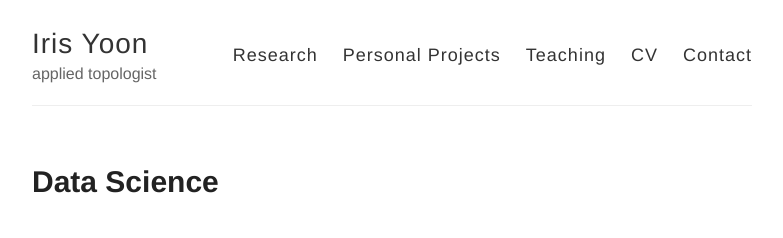
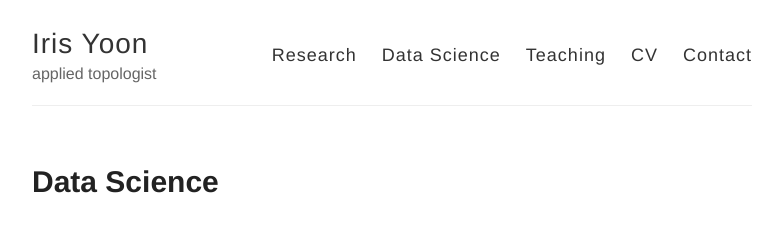
Before and after one commit to irishryoon/irishryoon.github.io, a Jekyll site: the page built from data_science.md, in a window 1280 px wide, cut to the strip 0-424 px from the top of the page. Shown: the top 238 px of the strip, without its empty margins (248-1031 px from the left). Built offline with Jekyll 4.4.1, drawn with Linux system fonts in a browser that asks for light colours.

Commit message:
added data science

```diff
--- a/_config.yml
+++ b/_config.yml
@@ -17,12 +17,12 @@
 # Includes an icon in the footer for each username you enter
 footer-links:
   dribbble:
-  email:
+  email: irishryoon@gmail.com
   facebook:
   flickr:
-  github:
+  github: https://github.com/irishryoon
   instagram:
-  linkedin:
+  linkedin: https://www.linkedin.com/in/iris-yoon-7825103b/
   pinterest:
   rss: # just type anything here for a working RSS icon
   twitter:
--- a/_layouts/default.html
+++ b/_layouts/default.html
@@ -26,7 +26,7 @@
 
           <nav>
             <a href="{{ site.baseurl }}/research">Research</a>
-            <a href="{{ site.baseurl }}/personal_projects">Personal Projects</a>
+            <a href="{{ site.baseurl }}/data_science">Data Science</a>
             <a href="{{ site.baseurl }}/teaching">Teaching</a>
             <a href="{{ site.baseurl }}/CV">CV</a>
             <a href="{{ site.baseurl }}/contact">Contact</a>
--- a/data_science.md
+++ b/data_science.md
@@ -8,7 +8,7 @@
 
 During my 5 week fellowship at <a href="https://www.correlation-one.com/ds4a">Data Science for All Women's Summit</a> (Fall 2020), my teammates and I built a fake news detector using various natural language processing tools such as embeddings, RNN, BERT, and transfer learning. We performed careful preprocessing to remove biases in the dataset, and we used a model interpretability tool called LIME to identify points of improvement for our model.
 
-<iframe src="//www.slideshare.net/slideshow/embed_code/key/f5TLIG5Ag7wuGg" width="595" height="485" frameborder="0" marginwidth="0" marginheight="0" scrolling="no" style="border:1px solid #CCC; border-width:1px; margin-bottom:5px; max-width: 100%;" allowfullscreen> </iframe> <div style="margin-bottom:5px"> <strong> <a href="//www.slideshare.net/secret/f5TLIG5Ag7wuGg" title="Fake News Detector" target="_blank">Fake News Detector slides</a> </strong> from <strong><a href="//www.slideshare.net/IrisYoon5" target="_blank">IrisYoon5</a></strong> </div>
+<iframe src="//www.slideshare.net/slideshow/embed_code/key/f5TLIG5Ag7wuGg" width="595" height="400" frameborder="0" marginwidth="0" marginheight="0" scrolling="no" style="border:1px solid #CCC; border-width:1px; margin-bottom:5px; max-width: 100%;" allowfullscreen> </iframe> <div style="margin-bottom:5px"> <strong> <a href="//www.slideshare.net/secret/f5TLIG5Ag7wuGg" title="Fake News Detector" target="_blank">Fake News Detector slides</a> </strong> from <strong><a href="//www.slideshare.net/IrisYoon5" target="_blank">IrisYoon5</a></strong> </div>
 
 
 ## Hospital bed shortage prediction due to COVID-19
```
Also changed, not shown: 2 other files.
